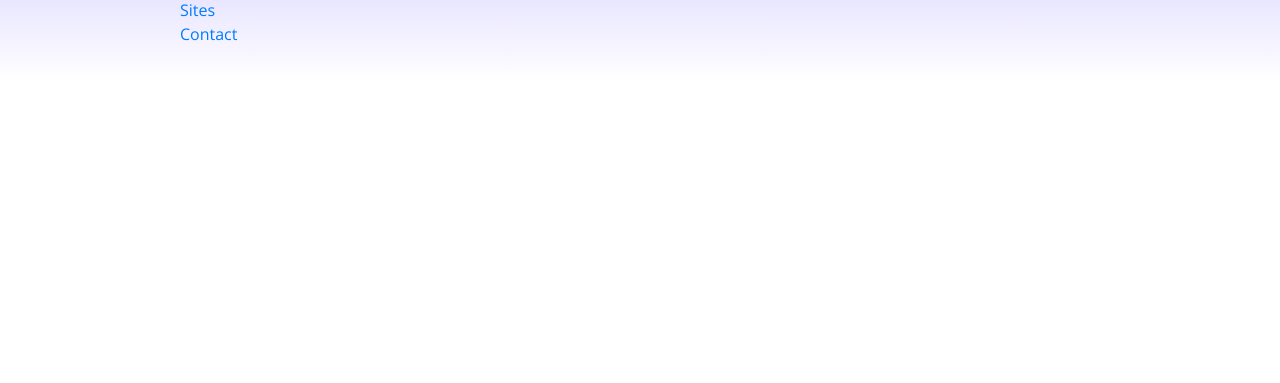
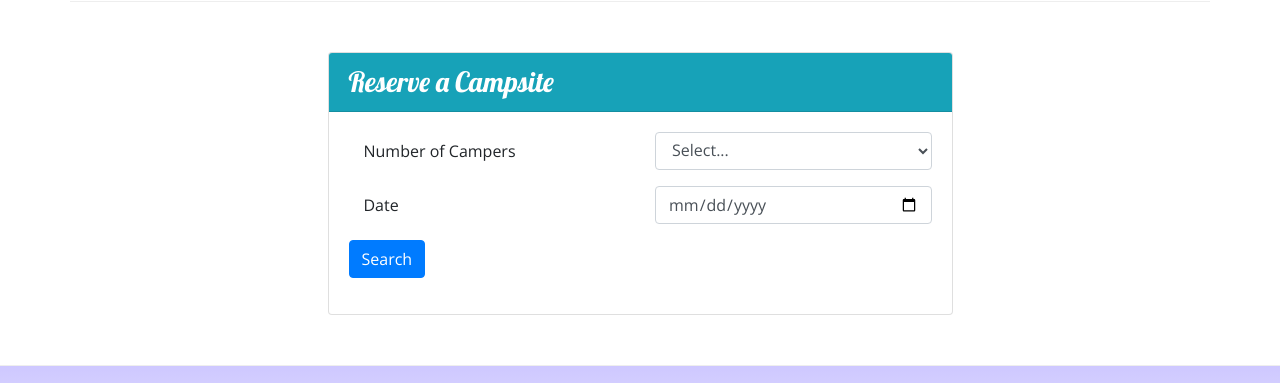
Before and after one commit to alrf22018/git-test2, a website: page index.html in a window 1280 px wide. Shown: the part 1151-1534 px from the top of the page. Before the commit the page ends 1233 px from the top, so only its background shows below. Drawn offline with nearby package versions, Linux system fonts and the light colour scheme.

Commit message:
Week 2 Assignment

```diff
--- a/index.html
+++ b/index.html
@@ -28,6 +28,9 @@
                         <div class="col">
                             <h1> NuCamp </h1>
                             <h2> a better way to camp </h2>
+                        </div>
+                        <div class="col-md-4 col-xl-2">
+                            <a class="btn btn-info btn-lg" href="#reserveForm" role="button"> Reserve Campsite </a>
                         </div>
                     </div>
                 </div>
@@ -72,8 +75,13 @@
                         <h2> Featured Campsites </h2>
                     </div>
                     <div class="col">
-                        <h3> React Lake Campground </h3>
-                        <p class="d-none d-sm-block"> Nestled in the foothills of the Chrome Mountains, this campground on the shores of the pristine React Lake is a favorite for fly fishers. </p>
+                        <div class="media">
+                            <div class="media-body align-self-center">
+                                <h3> React Lake Campground </h3>
+                                <p class="d-none d-sm-block"> Nestled in the foothills of the Chrome Mountains, this campground on the shores of the pristine React Lake is a favorite for fly fishers. </p>
+                            </div>
+                            <img class="d-flex ml-3 img-thumbnail" src="img/react-lake-thumb.jpg" alt="React Lake" />
+                        </div>
                     </div>
                 </div>
 
@@ -89,6 +97,49 @@
                             </div>
                         </div>
                     </div>
+                </div>
+                <div class="row row-content">
+                    <div class="col col-sm-6 mx-auto">
+                        <div class="card">
+                            <h3 class="card-header bg-info text-white"> Reserve a Campsite </h3>
+                            <div class="card-body">
+                                <form id="reserveForm">
+                                    <div class="form-group row">
+                                        <div class="col-sm-6">
+                                            <label for="numCampers" class="col col-form-label"> Number of Campers </label>
+                                        </div>
+                                        <div class="col">
+                                            <select class="form-control" name="numCampers" id="numCampers">
+                                                <option value="select"> Select... </option>
+                                                <option value="1"> 1 </option>
+                                                <option value="2"> 2 </option>
+                                                <option value="3"> 3 </option>
+                                                <option value="4"> 4 </option>
+                                                <option value="5"> 5 </option>
+                                                <option value="6"> 6 </option>
+                                            </select>
+                                        </div>
+                                    </div>
+                                    <div class="form-group row">
+                                        <div class="col-sm-6">
+                                            <label for="date" class="col col-form-label"> Date </label>
+                                        </div>
+                                        <div class="col">
+                                            <input type="date" class="form-control" id="date" name="date" placeholder="date"> </input>
+                                         </div>
+                                    </div>
+                                    <div class="form-group row">
+                                        <div class="col-sm-6">
+                                            <button type="submit" class="btn btn-primary"> Search </button>
+                                        </div>
+                                    </div>
+                                </form>
+                            </div>
+                        </div>
+
+                    </div>
+                </div>
+            </div>
                 </div>
             </div>
 
```
